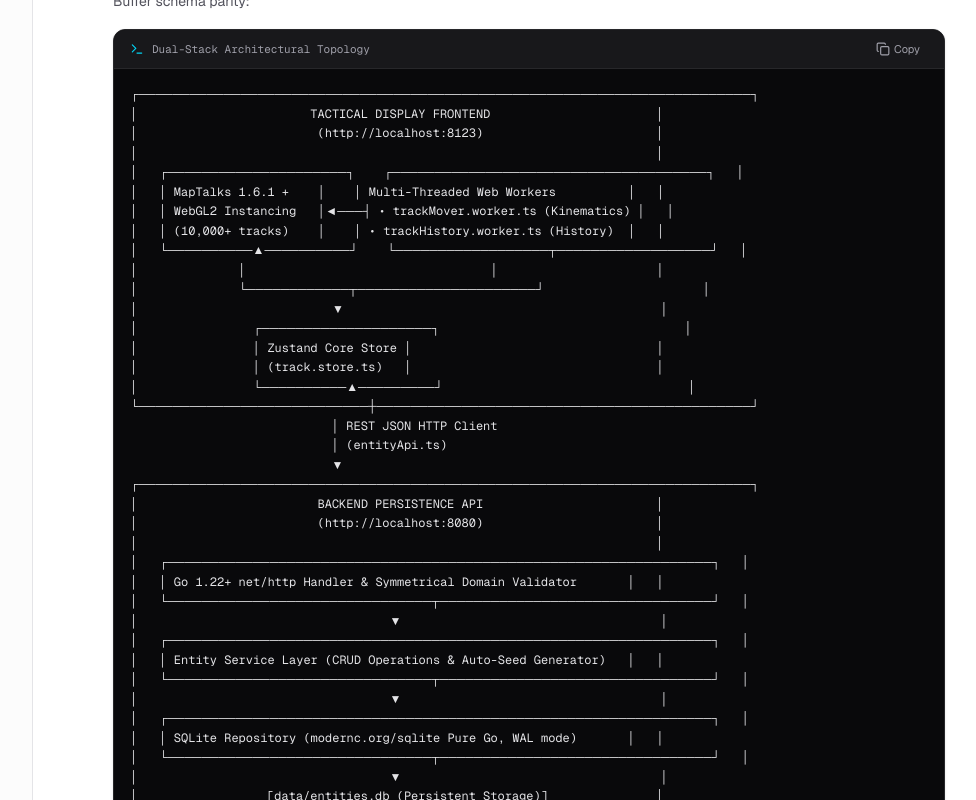
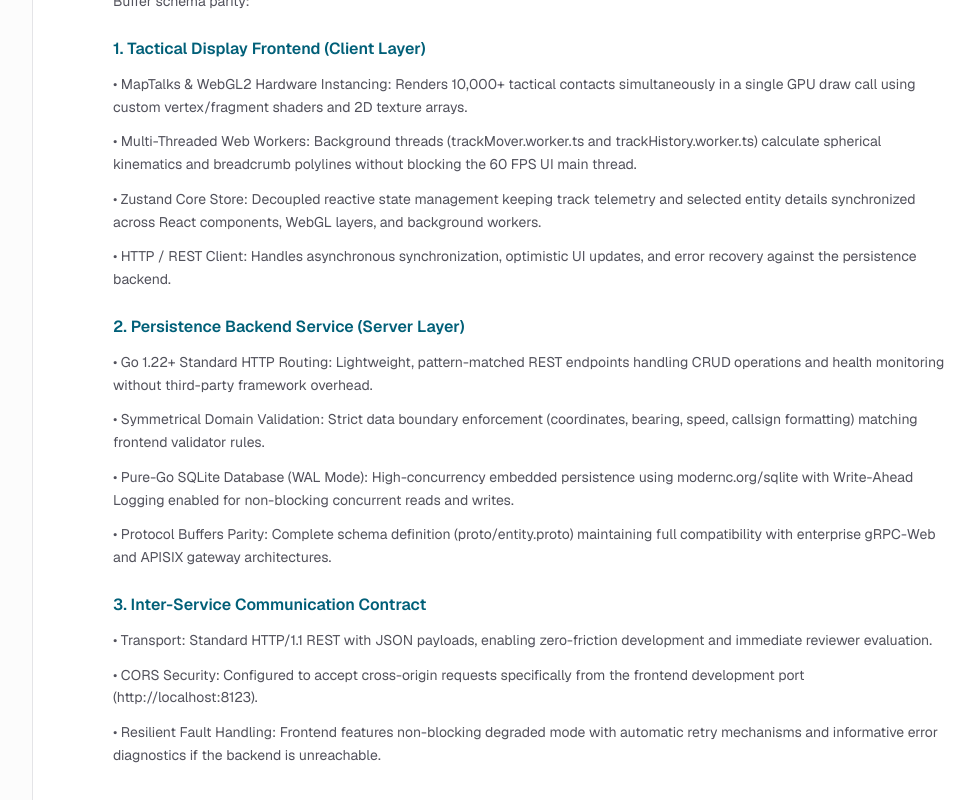
Before and after one commit to fredli4qooni/doc-track-rendering-tsd, a Next.js app: page / in a window 1280 px wide. Shown: the part 740-1540 px from the top of the page, without its empty margins (255-1231 px from the left). Built offline with nearby package versions, Linux system fonts and the light colour scheme.

Commit message:
docs: replace ASCII architecture diagram with structured topology sections

```diff
--- a/src/data/docsContent.ts
+++ b/src/data/docsContent.ts
@@ -59,48 +59,34 @@ export const DOC_SECTIONS: DocSection[] = [
 				paragraphs: [
 					"The system is organized into two primary autonomous services communicating over structured REST APIs with complete Protocol Buffer schema parity:"
 				],
-				codeBlock: {
-					language: "text",
-					title: "Dual-Stack Architectural Topology",
-					code: `┌────────────────────────────────────────────────────────────────────────┐
-│                        TACTICAL DISPLAY FRONTEND                       │
-│                         (http://localhost:8123)                        │
-│                                                                        │
-│   ┌─────────────────────┐    ┌─────────────────────────────────────┐   │
-│   │ MapTalks 1.6.1 +    │    │ Multi-Threaded Web Workers          │   │
-│   │ WebGL2 Instancing   │◄───┤ • trackMover.worker.ts (Kinematics) │   │
-│   │ (10,000+ tracks)    │    │ • trackHistory.worker.ts (History)  │   │
-│   └──────────▲──────────┘    └──────────────────┬──────────────────┘   │
-│              │                                  │                      │
-│              └────────────┬─────────────────────┘                      │
-│                           ▼                                            │
-│                ┌────────────────────┐                                  │
-│                │ Zustand Core Store │                                  │
-│                │ (track.store.ts)   │                                  │
-│                └──────────▲─────────┘                                  │
-└───────────────────────────┼────────────────────────────────────────────┘
-                            │ REST JSON HTTP Client
-                            │ (entityApi.ts)
-                            ▼
-┌────────────────────────────────────────────────────────────────────────┐
-│                         BACKEND PERSISTENCE API                        │
-│                         (http://localhost:8080)                        │
-│                                                                        │
-│   ┌────────────────────────────────────────────────────────────────┐   │
-│   │ Go 1.22+ net/http Handler & Symmetrical Domain Validator       │   │
-│   └───────────────────────────────┬────────────────────────────────┘   │
-│                                   ▼                                    │
-│   ┌────────────────────────────────────────────────────────────────┐   │
-│   │ Entity Service Layer (CRUD Operations & Auto-Seed Generator)   │   │
-│   └───────────────────────────────┬────────────────────────────────┘   │
-│                                   ▼                                    │
-│   ┌────────────────────────────────────────────────────────────────┐   │
-│   │ SQLite Repository (modernc.org/sqlite Pure Go, WAL mode)       │   │
-│   └───────────────────────────────┬────────────────────────────────┘   │
-│                                   ▼                                    │
-│                  [data/entities.db (Persistent Storage)]               │
-└────────────────────────────────────────────────────────────────────────┘`
-				}
+				subsections: [
+					{
+						title: "1. Tactical Display Frontend (Client Layer)",
+						content: [
+							"• MapTalks & WebGL2 Hardware Instancing: Renders 10,000+ tactical contacts simultaneously in a single GPU draw call using custom vertex/fragment shaders and 2D texture arrays.",
+							"• Multi-Threaded Web Workers: Background threads (trackMover.worker.ts and trackHistory.worker.ts) calculate spherical kinematics and breadcrumb polylines without blocking the 60 FPS UI main thread.",
+							"• Zustand Core Store: Decoupled reactive state management keeping track telemetry and selected entity details synchronized across React components, WebGL layers, and background workers.",
+							"• HTTP / REST Client: Handles asynchronous synchronization, optimistic UI updates, and error recovery against the persistence backend."
+						]
+					},
+					{
+						title: "2. Persistence Backend Service (Server Layer)",
+						content: [
+							"• Go 1.22+ Standard HTTP Routing: Lightweight, pattern-matched REST endpoints handling CRUD operations and health monitoring without third-party framework overhead.",
+							"• Symmetrical Domain Validation: Strict data boundary enforcement (coordinates, bearing, speed, callsign formatting) matching frontend validator rules.",
+							"• Pure-Go SQLite Database (WAL Mode): High-concurrency embedded persistence using modernc.org/sqlite with Write-Ahead Logging enabled for non-blocking concurrent reads and writes.",
+							"• Protocol Buffers Parity: Complete schema definition (proto/entity.proto) maintaining full compatibility with enterprise gRPC-Web and APISIX gateway architectures."
+						]
+					},
+					{
+						title: "3. Inter-Service Communication Contract",
+						content: [
+							"• Transport: Standard HTTP/1.1 REST with JSON payloads, enabling zero-friction development and immediate reviewer evaluation.",
+							"• CORS Security: Configured to accept cross-origin requests specifically from the frontend development port (http://localhost:8123).",
+							"• Resilient Fault Handling: Frontend features non-blocking degraded mode with automatic retry mechanisms and informative error diagnostics if the backend is unreachable."
+						]
+					}
+				]
 			},
 			{
 				heading: "Technology Stack Matrix",
```
